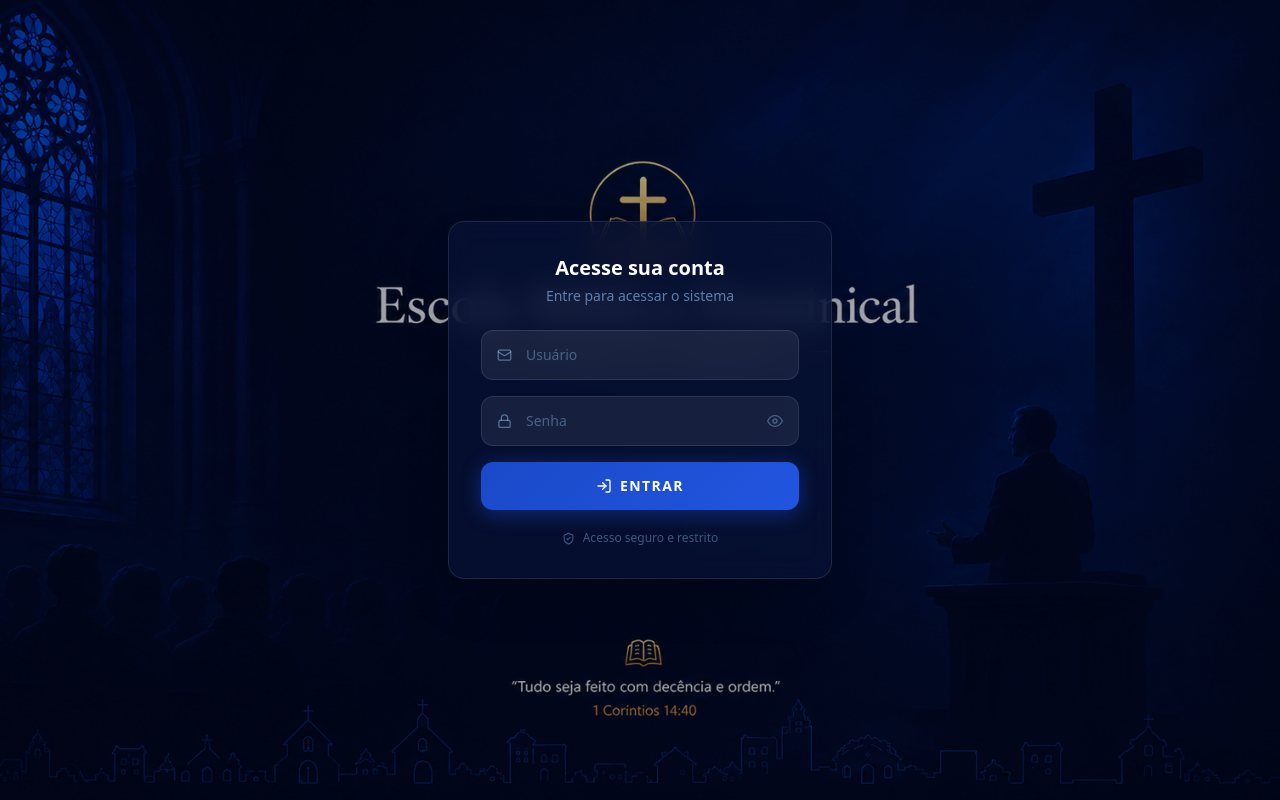
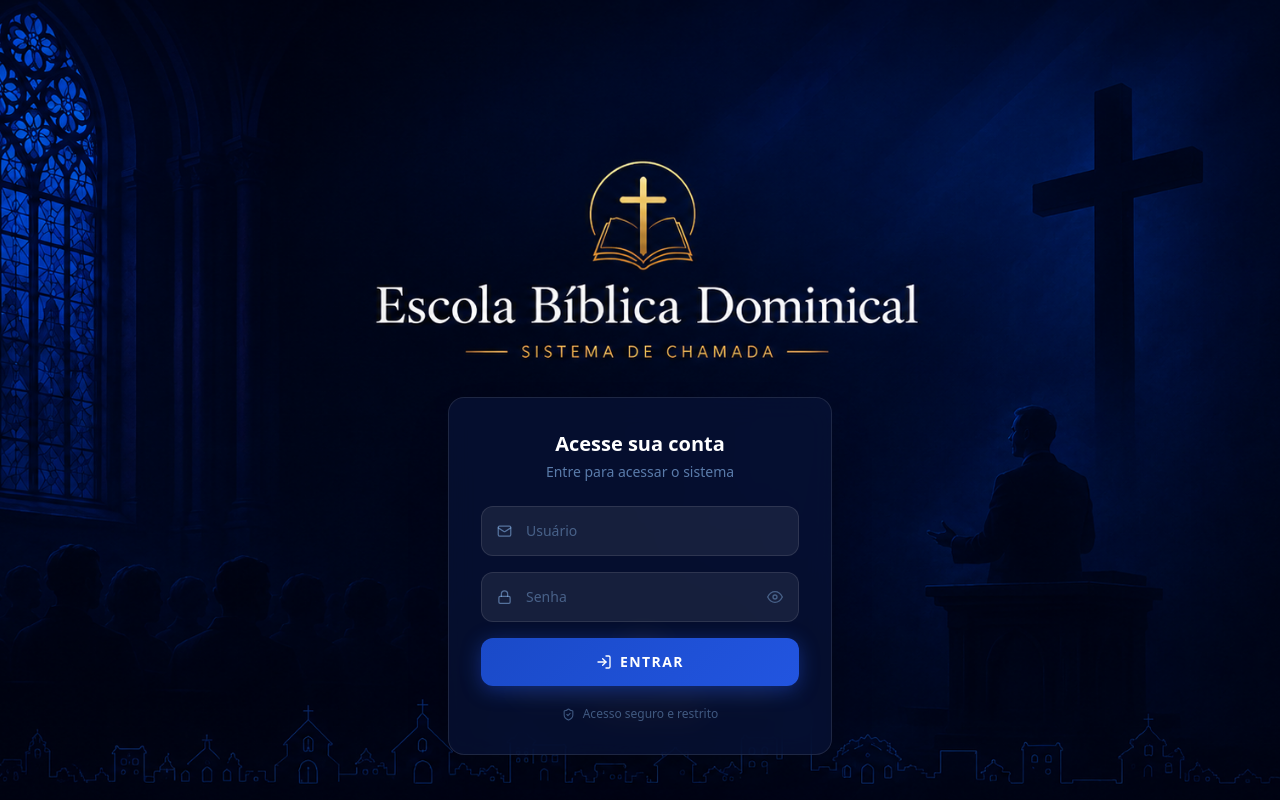
Before and after one commit to primeiro0427-afk/chamada-dashboard, a React (Vite) app: page / in a window 1280 px wide. Built offline with nearby package versions, Linux system fonts and the light colour scheme; no server answers.

Commit message:
fix: posicionar card abaixo do titulo da imagem

```diff
--- a/src/pages/Login.jsx
+++ b/src/pages/Login.jsx
@@ -21,18 +21,16 @@
 
   return (
     <div
-      className="min-h-screen flex items-center justify-center relative"
+      className="min-h-screen flex flex-col"
       style={{
         backgroundImage: 'url(/bg-login.png)',
         backgroundSize: 'cover',
         backgroundPosition: 'center',
       }}
     >
-      {/* Overlay sutil para melhorar legibilidade do card */}
-      <div className="absolute inset-0" style={{ background: 'rgba(4,10,35,0.35)' }} />
-
-      {/* Card de login — centralizado na área vazia da imagem */}
-      <div className="relative z-10 w-full max-w-sm mx-4">
+      {/* Card de login — posicionado na área vazia abaixo do título */}
+      <div className="flex flex-1 items-center justify-center" style={{ paddingTop: '44vh' }}>
+      <div className="w-full max-w-sm mx-4">
         <div
           className="rounded-2xl p-8 shadow-2xl border border-white/10"
           style={{ background: 'rgba(8,18,55,0.72)', backdropFilter: 'blur(14px)' }}
@@ -91,6 +89,7 @@
           </div>
         </div>
       </div>
+      </div>
     </div>
   )
 }
```
